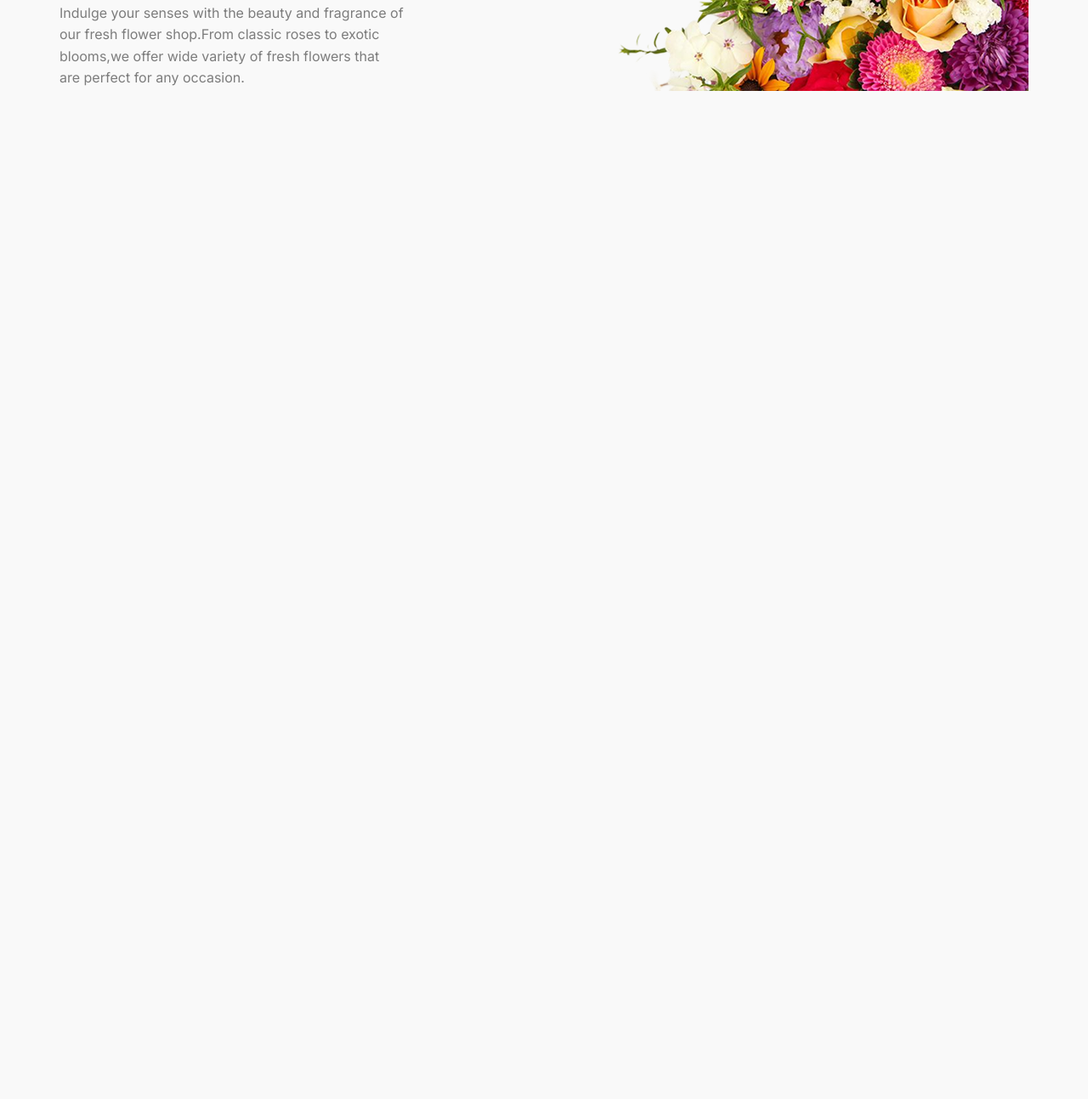
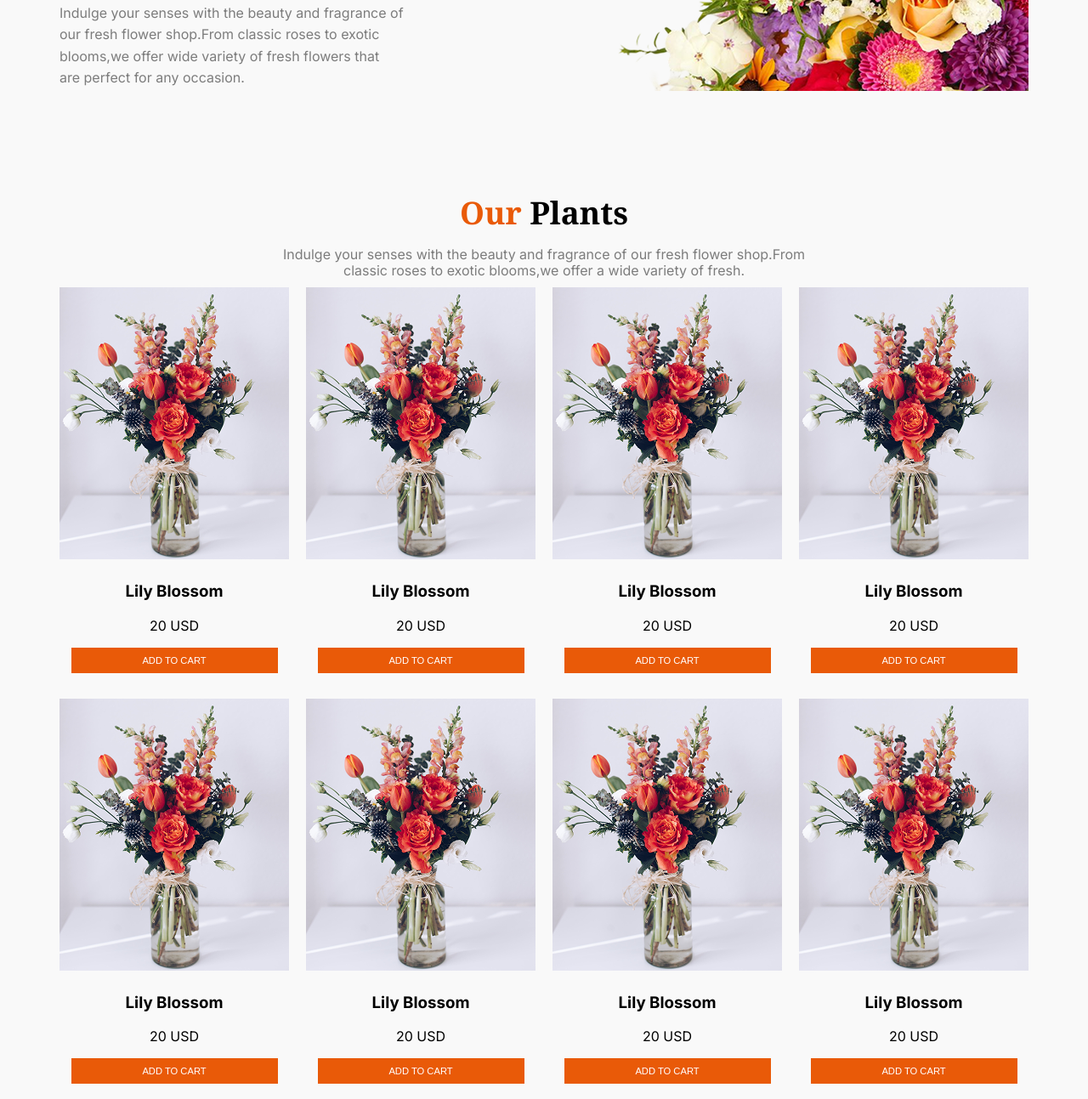
Before and after one commit to bishnubardhan/assigment002, a plain HTML site: page index.html in a window 1280 px wide. Shown: the part 492-1785 px from the top of the page at 85% size. Before the commit the page ends 800 px from the top, so only its background shows below. Drawn offline with Linux system fonts and the light colour scheme.

Commit message:
cards-section added

```diff
--- /dev/null
+++ b/cards.css
@@ -0,0 +1,58 @@
+
+.card-para{
+     font-family:"Inter", sans-serif ;
+    color:rgba(0, 0, 0, 0.5);
+    margin: 0 auto;
+    line-height: 1.2;
+    flex: 1;
+}
+.card-heading{
+    text-align: center;
+    justify-content: center;
+    margin-bottom: 10px;
+}
+.card-top{
+    font-size: 2.3em;
+    font-family: 'Noto Serif', serif;
+    font-weight: 700;
+    margin-top: 100px;
+    margin-bottom: 15px;
+
+}
+.flower{
+    text-align: center;
+    font-family:"Inter", sans-serif ;
+}
+.container{
+    display: grid;
+    grid-template-columns: repeat(4,1fr);
+    gap: 20px;
+}
+.flower .flower-btn{
+   background-color: #E95A08;
+ margin-bottom:10px;
+    height: 30px;
+    width: 90%;
+    padding: 0 20px;
+    font-size: 70%;
+    color: white;
+    cursor: pointer;
+    border:none;
+}
+.flower img{
+    width: 100%;
+}
+@media screen and (max-width:576px){
+    .card-para br{
+        display: none;
+    }
+    .card-para{
+        text-align: center;
+    }
+    .banner p{
+        text-align: left;
+    }
+ .container{
+    grid-template-columns: repeat(2,1fr);
+ }
+}
--- a/index.html
+++ b/index.html
@@ -13,6 +13,7 @@
 <link rel="preconnect" href="https://fonts.gstatic.com" crossorigin>
 <link href="https://fonts.googleapis.com/css2?family=Inter:ital,opsz,wght@0,14..32,100..900;1,14..32,100..900&family=Noto+Serif:ital,wght@0,100..900;1,100..900&display=swap" rel="stylesheet">
 <link rel="stylesheet" href="banner.css">
+<link rel="stylesheet" href="cards.css">
 </head>
 <body><section class="body">
          <header class="hero-container">
@@ -45,3 +46,65 @@
         <div class="banner-img"><img src="assets/hero-flower.png" alt=""></div>
     </div>
 </section>
+<section class="cards">
+    <div class="card-heading">
+    <h3 class="card-top">
+        <span class="komola">Our</span> Plants
+    </h3>
+    <p class="card-para">
+        Indulge your senses with the beauty and fragrance of our fresh flower shop.From <br>classic roses to exotic
+               blooms,we offer a wide variety of fresh.
+
+    </p></div>
+    <div class="container">
+        <div class="flower">
+            <img src="assets/sample-flower-image.png" alt="">
+            <h3>Lily Blossom </h3>
+            <p>20 USD</p>
+             <button class="flower-btn">ADD TO CART</button>
+        </div>
+        <div class="flower">
+            <img src="assets/sample-flower-image.png" alt="">
+            <h3>Lily Blossom </h3>
+            <p>20 USD</p>
+             <button class="flower-btn">ADD TO CART</button>
+        </div>
+        <div class="flower">
+            <img src="assets/sample-flower-image.png" alt="">
+            <h3>Lily Blossom </h3>
+            <p>20 USD</p>
+             <button class="flower-btn">ADD TO CART</button>
+        </div>
+        <div class="flower">
+            <img src="assets/sample-flower-image.png" alt="">
+            <h3>Lily Blossom </h3>
+            <p>20 USD</p>
+             <button class="flower-btn">ADD TO CART</button>
+        </div>
+        <div class="flower">
+            <img src="assets/sample-flower-image.png" alt="">
+            <h3>Lily Blossom</h3>
+            <p>20 USD</p>
+             <button class="flower-btn">ADD TO CART</button>
+        </div>
+        <div class="flower">
+            <img src="assets/sample-flower-image.png" alt="">
+            <h3>Lily Blossom</h3>
+            <p>20 USD</p>
+             <button class="flower-btn">ADD TO CART</button>
+        </div>
+        <div class="flower">
+            <img src="assets/sample-flower-image.png" alt="">
+            <h3>Lily Blossom </h3>
+            <p>20 USD</p>
+             <button class="flower-btn">ADD TO CART</button>
+        </div>
+        <div class="flower">
+            <img src="assets/sample-flower-image.png" alt="">
+            <h3>Lily Blossom</h3>
+            <p>20 USD</p>
+             <button class="flower-btn">ADD TO CART</button>
+        </div>
+
+    </div>
+</section>
```
